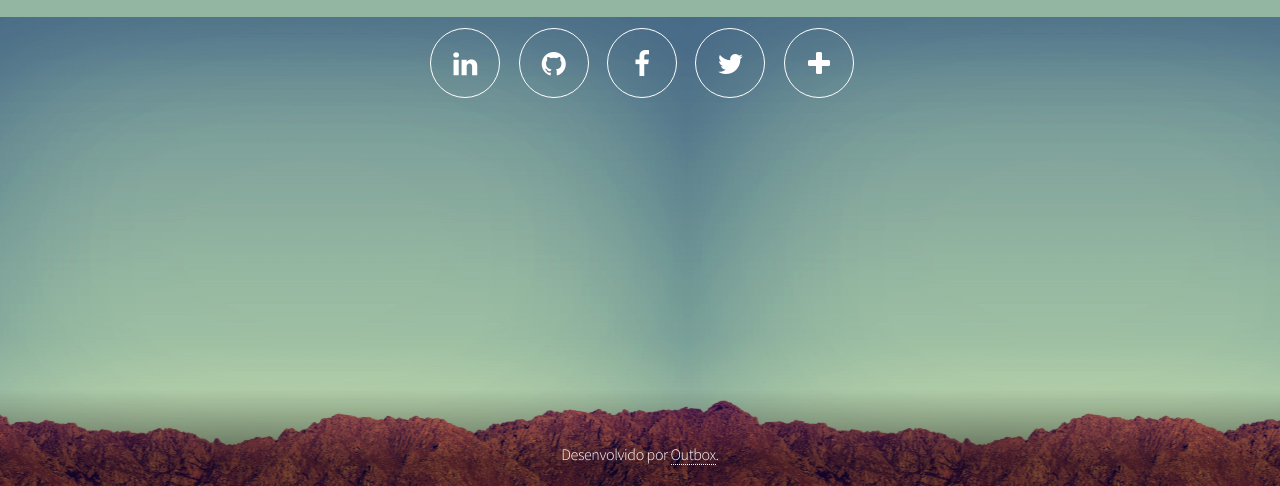
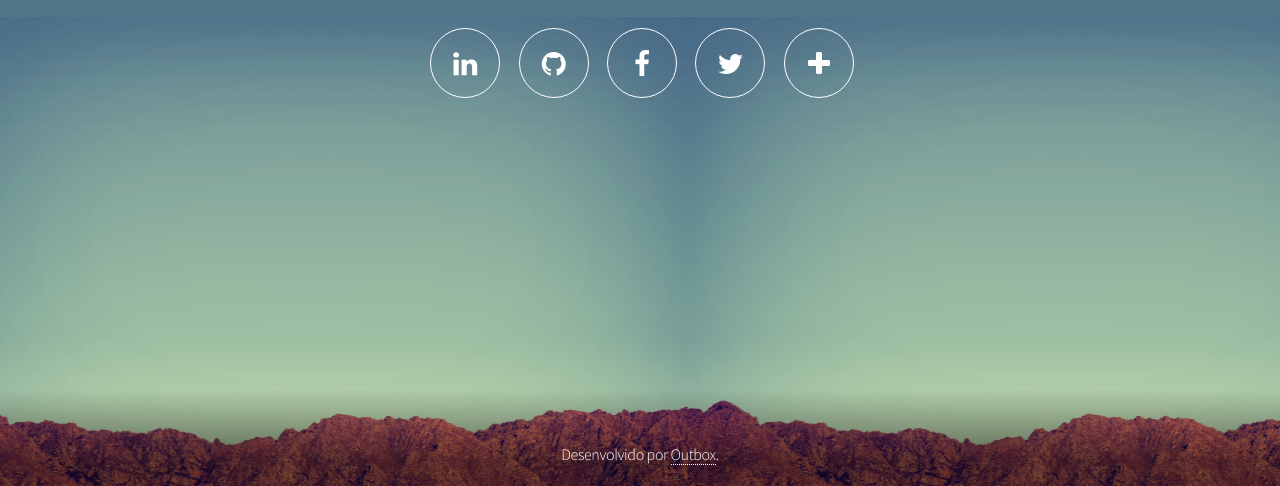
Before and after one commit to ThisIsDjonathan/ThisIsDjonathan.github.io, a plain HTML site: page index.html in a window 1280 px wide. Shown: the part 314-800 px from the top of the page. Drawn offline with nearby package versions, Linux system fonts and the light colour scheme.

Commit message:
'colors-fixed2'

```diff
--- a/assets/sass/libs/_vars.scss
+++ b/assets/sass/libs/_vars.scss
@@ -1,6 +1,6 @@
 // Misc.
 	$misc: (
-		bg:					#93b6a2 url("images/bg.jpg") bottom left,
+		bg:					#53768a url("images/bg.jpg") bottom left,
 		bg-width:			1500px
 	);
 
```
Also changed, not shown: assets/css/main.css.
